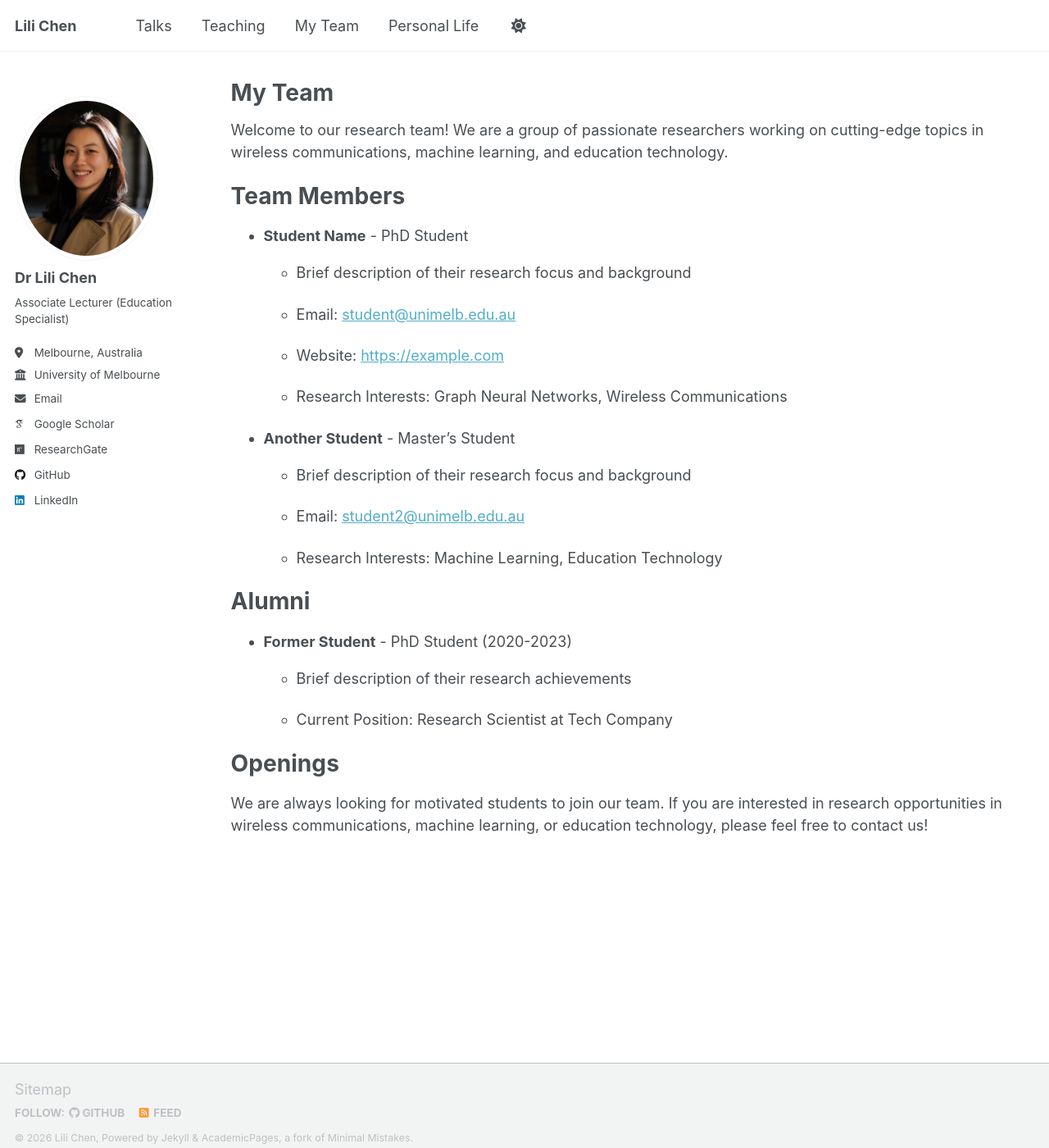
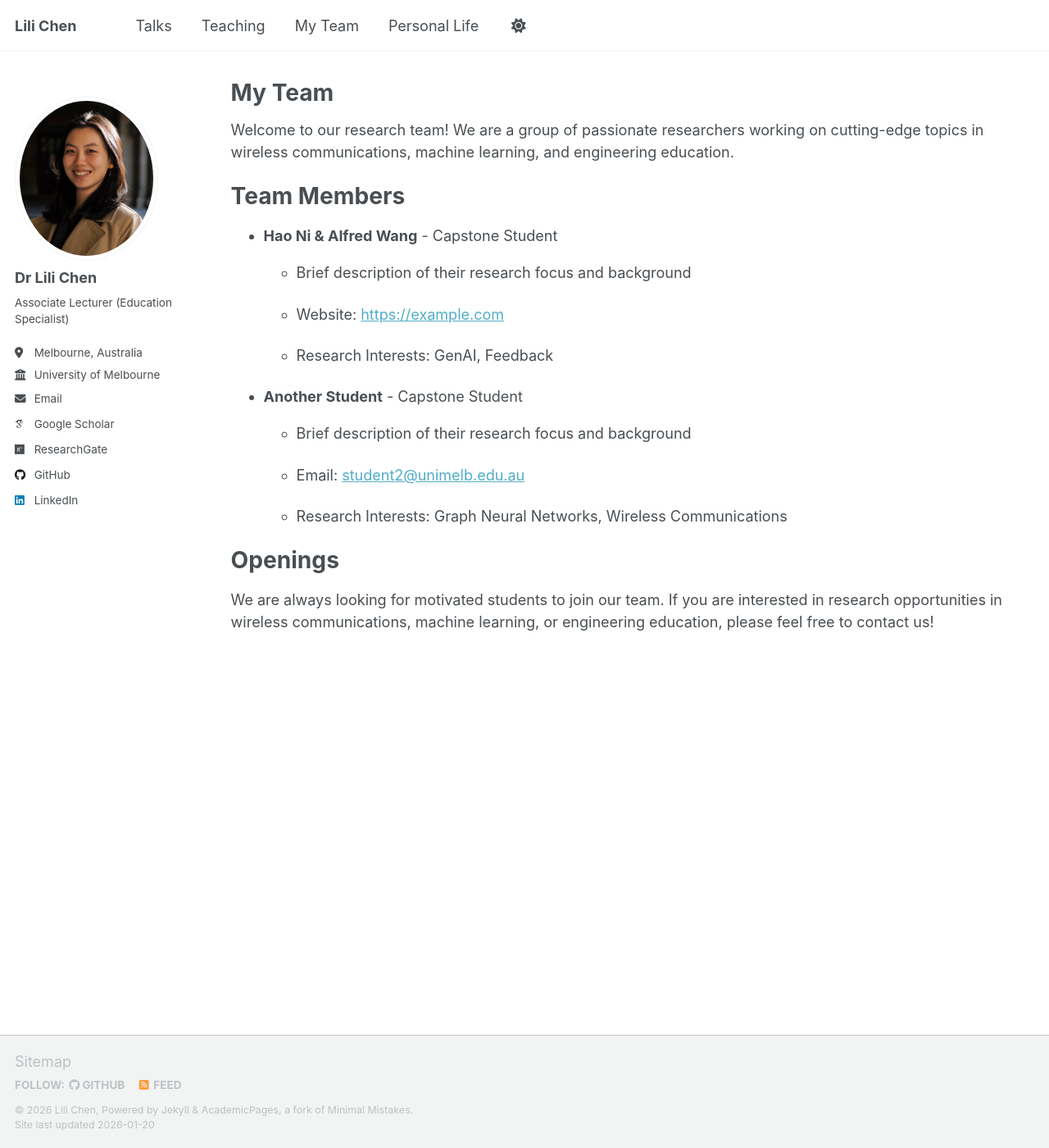
Before and after one commit to LilixChen/lilichen.github.io, a Jekyll site: the page built from _pages/my-team.md, in a window 1280 px wide and 1400 px high. Shown: the whole window at 82% size. Built offline with Jekyll 4.4.1, drawn with Linux system fonts in a browser that asks for light colours; some web fonts are replaced; a script that is not in the unit is left out.

Commit message:
Update my-team.json

```diff
--- a/_data/my-team.json
+++ b/_data/my-team.json
@@ -1,30 +1,30 @@
 {
-  "overview": "Welcome to our research team! We are a group of passionate researchers working on cutting-edge topics in wireless communications, machine learning, and education technology.",
+  "overview": "Welcome to our research team! We are a group of passionate researchers working on cutting-edge topics in wireless communications, machine learning, and engineering education.",
   "members": [
     {
-      "name": "Student Name",
-      "role": "PhD Student",
+      "name": "Hao Ni & Alfred Wang",
+      "role": "Capstone Student",
       "description": "Brief description of their research focus and background",
-      "email": "student@unimelb.edu.au",
+      #"email": "student@unimelb.edu.au",
       "website": "https://example.com",
-      "research_interests": ["Graph Neural Networks", "Wireless Communications"]
+      "research_interests": ["GenAI", "Feedback"]
     },
     {
       "name": "Another Student",
-      "role": "Master's Student",
+      "role": "Capstone Student",
       "description": "Brief description of their research focus and background",
       "email": "student2@unimelb.edu.au",
-      "research_interests": ["Machine Learning", "Education Technology"]
+      "research_interests": ["Graph Neural Networks", "Wireless Communications"]
     }
   ],
-  "alumni": [
-    {
-      "name": "Former Student",
-      "role": "PhD Student",
-      "period": "2020-2023",
-      "description": "Brief description of their research achievements",
-      "current_position": "Research Scientist at Tech Company"
-    }
-  ],
-  "openings": "We are always looking for motivated students to join our team. If you are interested in research opportunities in wireless communications, machine learning, or education technology, please feel free to contact us!"
+  #"alumni": [
+    #{
+      #"name": "Former Student",
+      #"role": "PhD Student",
+     # "period": "2020-2023",
+     # "description": "Brief description of their research achievements",
+     # "current_position": "Research Scientist at Tech Company"
+    #}
+  #],
+  "openings": "We are always looking for motivated students to join our team. If you are interested in research opportunities in wireless communications, machine learning, or engineering education, please feel free to contact us!"
 }
```
